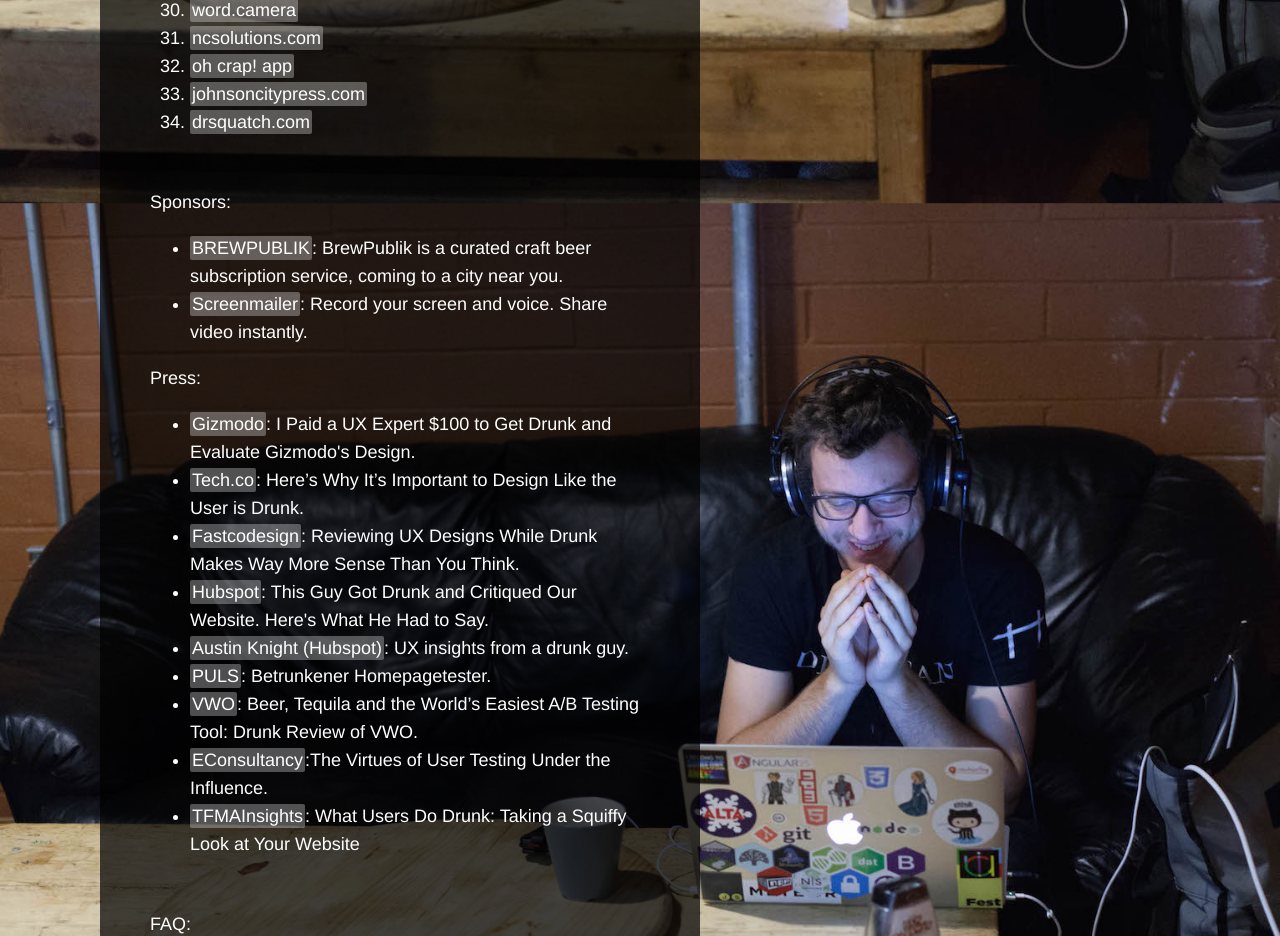
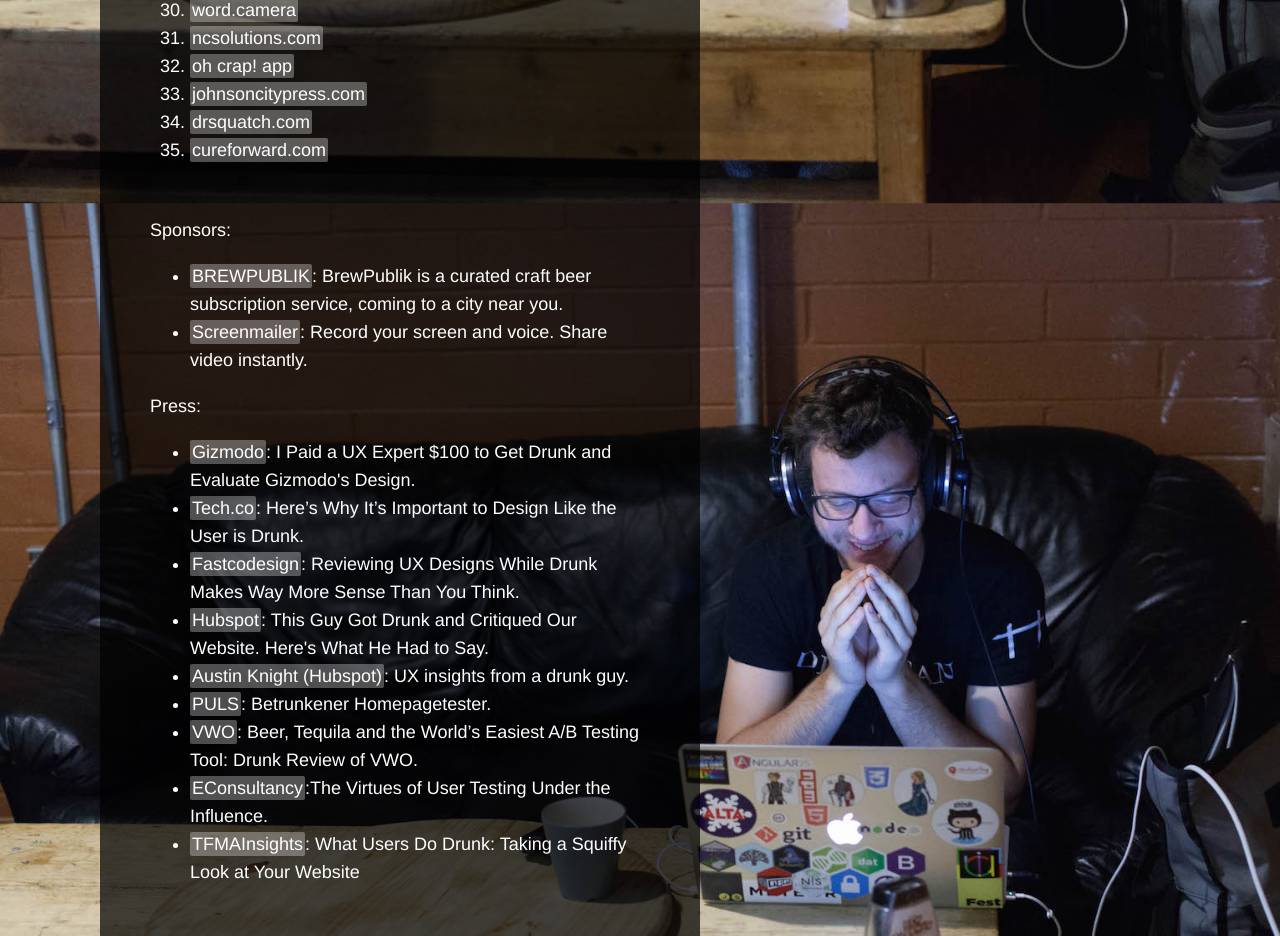
Before and after one commit to RichardLitt/the-user-is-drunk, a plain HTML site: page _site/index.html in a window 1280 px wide. Shown: the part 1820-2756 px from the top of the page. Drawn offline with Linux system fonts and the light colour scheme.

Commit message:
Added cure forward

```diff
--- a/_site/index.html
+++ b/_site/index.html
@@ -88,6 +88,7 @@
         <li><a href="https://youtu.be/3sw-l76PqFY">oh crap! app</a></li>
         <li><a href="https://www.screenmailer.com/v/WSmDxa5jjSXKhUM">johnsoncitypress.com</a></li>
         <li><a href="https://www.screenmailer.com/v/tmtT6Yyf7UagZ7w">drsquatch.com</a></li>
+        <li><a href="https://www.screenmailer.com/v/nB1AxVHQPlaaHbw">cureforward.com</a></li>
       </ol><br />
 
       <p>Sponsors:</p>
```
Also changed, not shown: index.html (+1 -0 lines).
